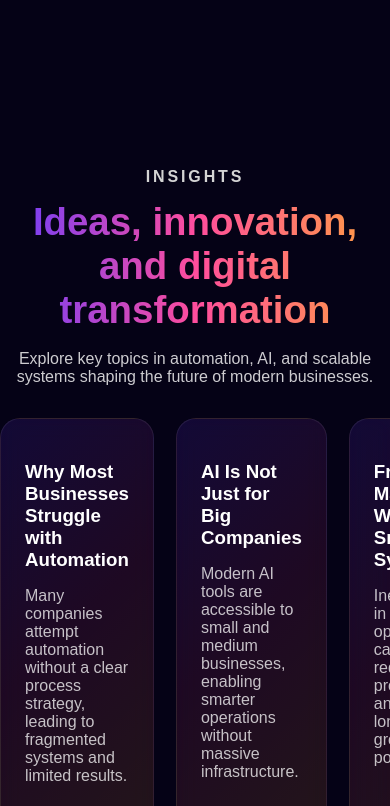
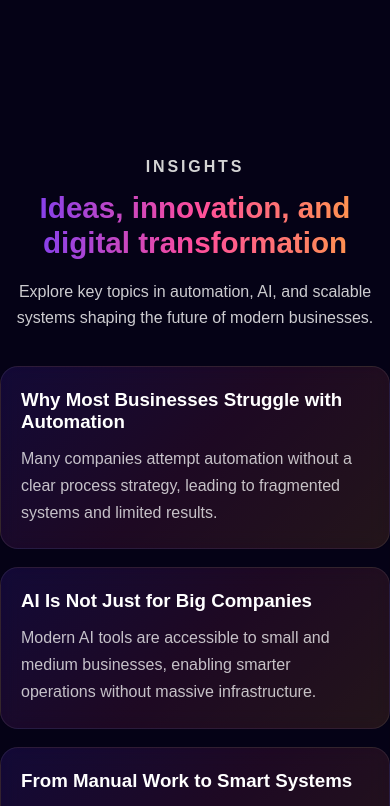
Before and after one commit to Ramadal19/darami-landing, a React (Vite) app: page / in a window 390 px wide. Shown: the part 5878-6684 px from the top of the page. Built offline with nearby package versions, Linux system fonts and the light colour scheme.

Commit message:
Update insights.css

```diff
--- a/src/styles/insights.css
+++ b/src/styles/insights.css
@@ -34,51 +34,97 @@
 .insights__subtitle {
   margin: 18px auto 0;
   max-width: 700px;
-  color: rgba(255,255,255,0.8);
+  color: rgba(255, 255, 255, 0.8);
+  line-height: 1.7;
 }
 
 .insights__grid {
   display: grid;
-  grid-template-columns: repeat(4, 1fr);
+  grid-template-columns: repeat(4, minmax(0, 1fr));
   gap: 22px;
 }
 
 .insight-card {
   padding: 24px;
   border-radius: 20px;
-  border: 1px solid rgba(255,255,255,0.08);
+  border: 1px solid rgba(255, 255, 255, 0.08);
   background: linear-gradient(
     135deg,
     rgba(104, 61, 255, 0.14),
     rgba(255, 77, 157, 0.1),
     rgba(255, 163, 60, 0.12)
-    );
+  );
   backdrop-filter: blur(10px);
-  transition: 0.3s;
+  transition:
+    transform 0.3s ease,
+    background 0.3s ease,
+    border-color 0.3s ease,
+    box-shadow 0.3s ease;
 }
 
 .insight-card:hover {
-    transform: translateY(-6px);
-    background: linear-gradient(
+  transform: translateY(-6px);
+  background: linear-gradient(
     135deg,
     rgba(104, 61, 255, 0.44),
     rgba(255, 77, 157, 0.4),
     rgba(255, 163, 60, 0.42)
   );
-    border-color: rgba(255, 255, 255, 0.6);
-
+  border-color: rgba(255, 255, 255, 0.6);
   box-shadow:
     0 16px 40px rgba(0, 0, 0, 0.25),
     0 0 20px rgba(217, 70, 239, 0.08);
 }
-.insight-card:hover::before {
-  opacity: 1;
-}
 
 .insight-card__title {
-  margin-bottom: 12px;
+  margin: 0 0 12px;
+  color: #ffffff;
 }
 
 .insight-card__description {
-  color: rgba(255,255,255,0.75);
+  margin: 0;
+  color: rgba(255, 255, 255, 0.75);
+  line-height: 1.7;
 }
+
+@media (max-width: 1100px) {
+  .insights {
+    padding: 70px 0 90px;
+  }
+
+  .insights__title {
+    font-size: 2.1rem;
+  }
+
+  .insights__grid {
+    grid-template-columns: repeat(2, minmax(0, 1fr));
+  }
+}
+
+@media (max-width: 768px) {
+  .insights__header {
+    margin-bottom: 34px;
+  }
+
+  .insights__title {
+    font-size: 1.85rem;
+    line-height: 1.2;
+  }
+
+  .insights__subtitle {
+    font-size: 1rem;
+    line-height: 1.65;
+  }
+
+  .insights__grid {
+    grid-template-columns: 1fr !important;
+    gap: 18px;
+  }
+
+  .insight-card {
+    width: 100%;
+    min-width: 0;
+    padding: 22px 20px;
+    border-radius: 18px;
+  }
+}
```
